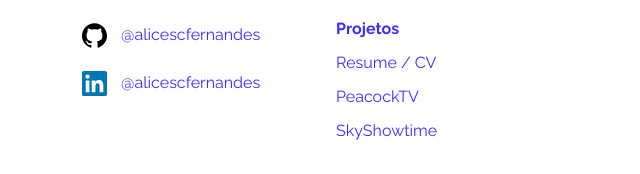
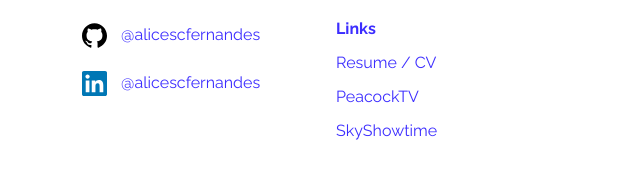
Before and after one commit to alicescfernandes/alicescfernandes.github.io, a website: page index.html in a window 1280 px wide. Shown: the part 416-590 px from the top of the page, 319-959 px from the left. Drawn offline with nearby package versions, Linux system fonts and the light colour scheme.

Commit message:
Update index.html

```diff
--- a/index.html
+++ b/index.html
@@ -72,7 +72,7 @@
 					</div>
 
 					<div class="col-12 col-sm-6 col-md-6">
-						<p style="font-weight: bold">Projetos</p>
+						<p style="font-weight: bold">Links</p>
 						<p class="link"><a target="_blank" href="https://www.alicescfernandes.pt/resume">Resume / CV</a></p>
 						<p class="link">
 							<a target="_blank" href="https://www.peacocktv.com/">PeacockTV</a>
```
